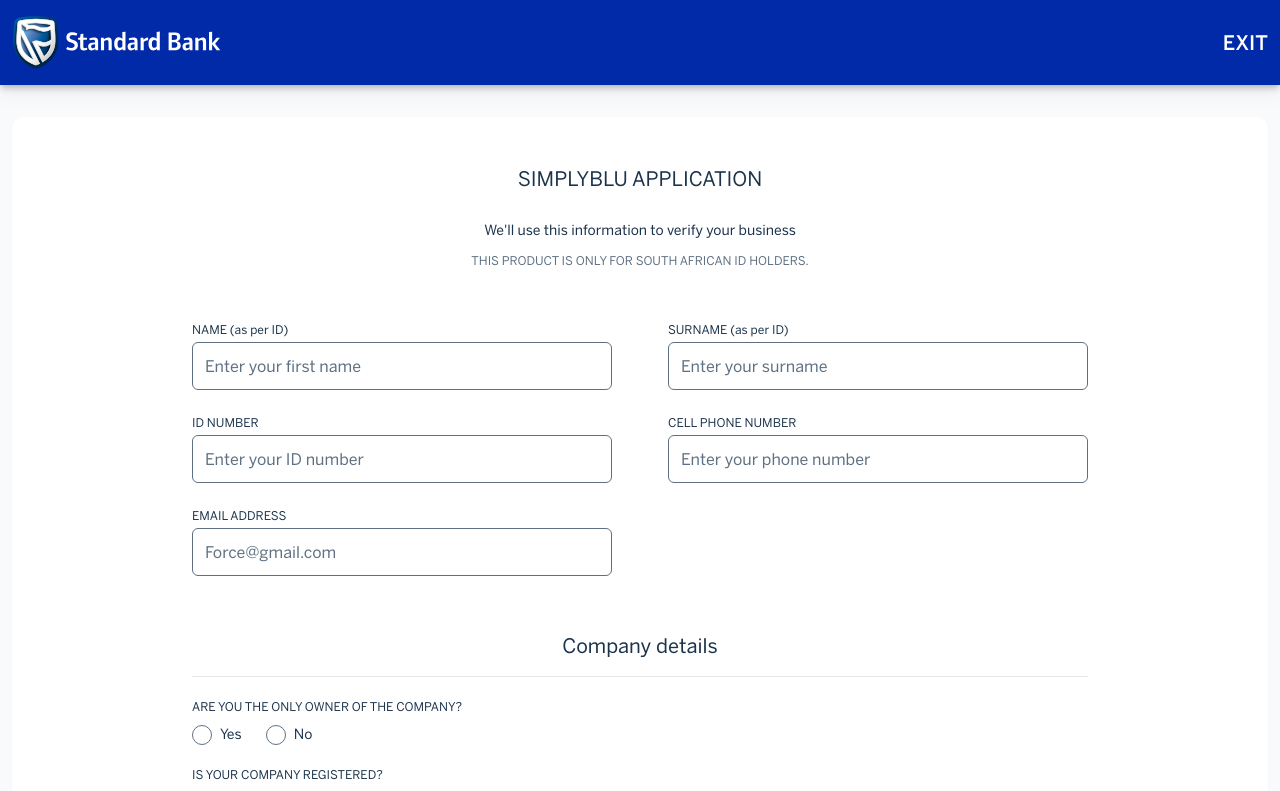
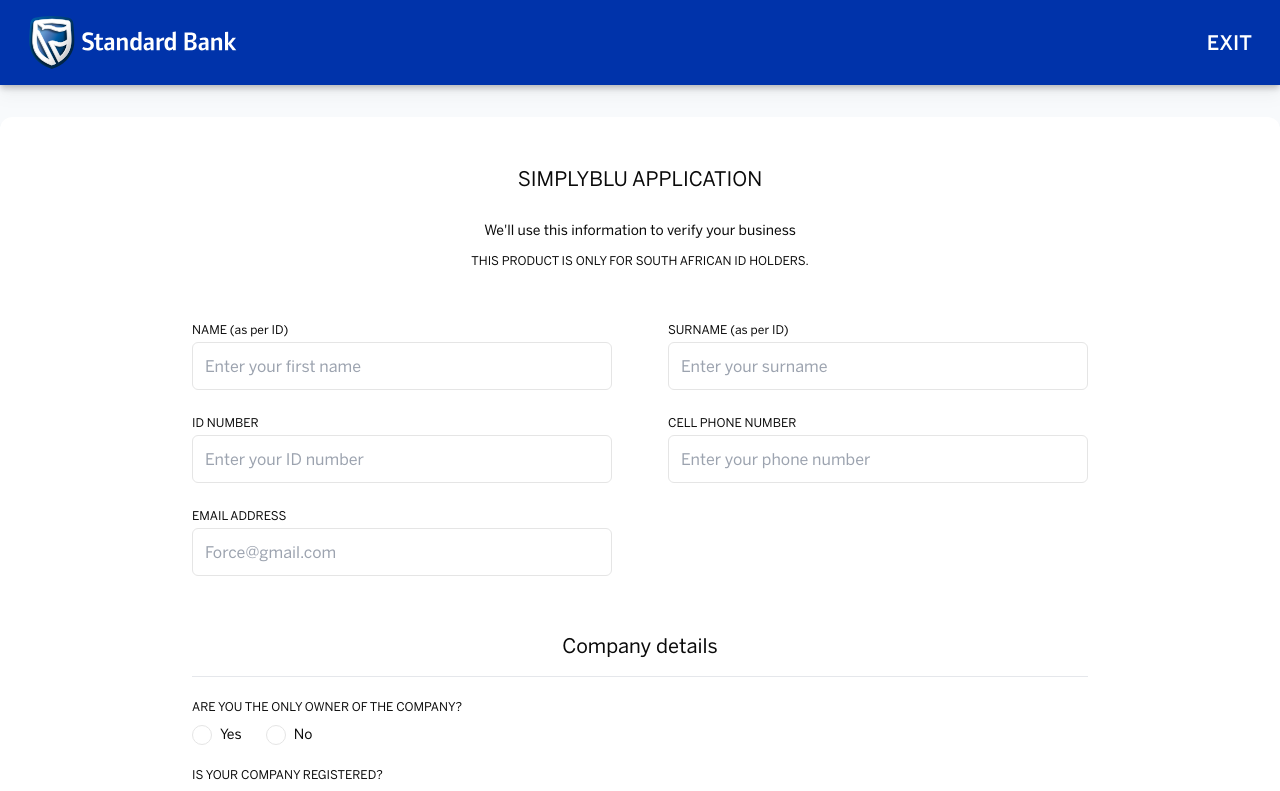
Before and after one commit to vijayreddywebtechy/simplyblu, a Next.js app: page /simplyblu in a window 1280 px wide. Shown: the top 791 px of the page. Built offline with nearby package versions, Linux system fonts and the light colour scheme.

Commit message:
theme colors added

```diff
--- a/app/globals.css
+++ b/app/globals.css
@@ -10,12 +10,20 @@
   -webkit-font-smoothing: antialiased;
   -moz-osx-font-smoothing: grayscale;
 }
-
+html {
+  overflow-x: hidden;
+}
 * {
   box-sizing: border-box;
   padding: 0;
   margin: 0;
 }
+body {
+  -webkit-font-smoothing: antialiased;
+  -moz-osx-font-smoothing: grayscale;
+  text-rendering: optimizeLegibility;       /* Sharper text rendering */
+}
+
 
 a {
   color: inherit;
@@ -36,90 +44,66 @@
 /* ===== Theme Variables (Light Mode) ===== */
 @layer base {
   :root {
-    /* Base Colors */
     --background: 0 0% 100%;
-    --foreground: 0 0% 9%;
-
+    --foreground: 0 0% 3.9%;
     --card: 0 0% 100%;
-    --card-foreground: 0 0% 9%;
-
+    --card-foreground: 0 0% 3.9%;
     --popover: 0 0% 100%;
-    --popover-foreground: 0 0% 9%;
-
-    /* Primary Colors - Blue Scale */
-    --primary: 212 100% 44%;           /* #0062e1 */
-    --primary-medium: 225 100% 40%;    /* #003fca */
-    --primary-dark: 225 100% 33%;      /* #0033aa */
-    --primary-foreground: 0 0% 98%;
-
-    /* Secondary Colors - Navy */
-    --secondary: 210 48% 20%;          /* #1a314d */
-    --secondary-foreground: 0 0% 100%;
-
-    /* Gray Shades */
-    --gray-light: 210 16% 44%;         /* #5c6c80 */
-    --gray-medium: 210 48% 20%;        /* #1a314d */
-    --gray-dark: 210 73% 3%;           /* #02070d */
-
-    /* Accent & Utility Colors */
-    --muted: 0 0% 96%;
-    --muted-foreground: 0 0% 45%;
-
-    --accent: 0 0% 96%;
+    --popover-foreground: 0 0% 3.9%;
+    --primary: 214 100% 44%; /* #0062E1 */
+    --primary-foreground: 0 0% 98%; /* 210 40% 98% */
+    --secondary: 213 50% 20%; /* #1A314D */
+    --secondary-foreground: 213 40% 95%; /* #F3F6FB */
+    --muted: 0 0% 96.1%;
+    --muted-foreground: 0 0% 45.1%;
+    --accent: 0 0% 96.1%;
     --accent-foreground: 0 0% 9%;
-
-    --border: 214 15% 91%;             /* #e3e6ea */
-    --input: 210 16% 44%;              /* #5c6c80 */
-    --ring: 212 100% 44%;              /* matches primary */
-
-    --destructive: 0 84% 60%;
-    --destructive-foreground: 0 0% 100%;
-
+    --destructive: 0 84.2% 60.2%;
+    --destructive-foreground: 0 0% 98%;
+    --border: 0 0% 89.8%;
+    --input: 0 0% 89.8%;
+    --ring: 0 0% 3.9%;
+    --chart-1: 12 76% 61%;
+    --chart-2: 173 58% 39%;
+    --chart-3: 197 37% 24%;
+    --chart-4: 43 74% 66%;
+    --chart-5: 27 87% 67%;
     --radius: 0.5rem;
   }
+  .dark {
+    --background: 0 0% 3.9%;
+    --foreground: 0 0% 98%;
+    --card: 0 0% 3.9%;
+    --card-foreground: 0 0% 98%;
+    --popover: 0 0% 3.9%;
+    --popover-foreground: 0 0% 98%;
+    --primary: 0 0% 98%;
+    --primary-foreground: 0 0% 9%;
+    --secondary: 0 0% 14.9%;
+    --secondary-foreground: 0 0% 98%;
+    --muted: 0 0% 14.9%;
+    --muted-foreground: 0 0% 63.9%;
+    --accent: 0 0% 14.9%;
+    --accent-foreground: 0 0% 98%;
+    --destructive: 0 62.8% 30.6%;
+    --destructive-foreground: 0 0% 98%;
+    --border: 0 0% 14.9%;
+    --input: 0 0% 14.9%;
+    --ring: 0 0% 83.1%;
+    --chart-1: 220 70% 50%;
+    --chart-2: 160 60% 45%;
+    --chart-3: 30 80% 55%;
+    --chart-4: 280 65% 60%;
+    --chart-5: 340 75% 55%;
+  }
+}
 
-  /* ===== Dark Mode ===== */
-  .dark {
-    --background: 0 0% 4%;
-    --foreground: 0 0% 98%;
 
-    --card: 0 0% 4%;
-    --card-foreground: 0 0% 98%;
 
-    --popover: 0 0% 4%;
-    --popover-foreground: 0 0% 98%;
-
-    --primary: 212 100% 60%;
-    --primary-medium: 225 100% 60%;
-    --primary-dark: 225 100% 40%;
-    --primary-foreground: 0 0% 4%;
-
-    --secondary: 215 28% 17%;
-    --secondary-foreground: 0 0% 98%;
-
-    --gray-light: 210 16% 60%;
-    --gray-medium: 215 28% 17%;
-    --gray-dark: 210 73% 8%;
-
-    --muted: 215 28% 17%;
-    --muted-foreground: 0 0% 64%;
-
-    --accent: 215 28% 17%;
-    --accent-foreground: 0 0% 98%;
-
-    --border: 215 28% 17%;
-    --input: 215 28% 17%;
-    --ring: 212 100% 60%;
-
-    --destructive: 0 63% 31%;
-    --destructive-foreground: 0 0% 100%;
-  }
-
-  /* Base Layer Defaults */
+@layer base {
   * {
     @apply border-border;
   }
-
   body {
     @apply bg-background text-foreground;
   }
--- a/app/simplyblu/application/page.jsx
+++ b/app/simplyblu/application/page.jsx
@@ -57,7 +57,7 @@
   ];
 
   return (
-    <div className="w-full max-w-7xl mx-auto py-10 px-3">
+    <div className="page-container py-10">
       <h1 className="text-2xl sm:text-3xl lg:text-[32px] font-normal text-gray-medium leading-tight mb-3.5">
         SimplyBlue Application
       </h1>
--- a/app/simplyblu/merchant-app-and-card-machine/page.jsx
+++ b/app/simplyblu/merchant-app-and-card-machine/page.jsx
@@ -28,8 +28,8 @@
     router.push("/simplyblu/application");
   };
   return (
-    <div className="bg-slate-50 px-3 py-8">
-      <div className="bg-white rounded-xl px-3 py-6 lg:p-14 max-w-7xl mx-auto">
+    <div className="bg-slate-50 py-8">
+      <div className="bg-white rounded-xl page-container py-6 lg:py-14">
         <div className="text-center mb-12 md:mb-16">
           <h1 className="text-2xl sm:text-3xl lg:text-[32px] font-normal text-gray-medium leading-tight mb-3.5">
             Merchant app and card machine
--- a/app/simplyblu/otp/page.jsx
+++ b/app/simplyblu/otp/page.jsx
@@ -11,8 +11,8 @@
   const router = useRouter();
 
   return (
-    <div className="bg-slate-50 px-3 py-5 md:py-8">
-      <div className="bg-white rounded-xl px-3 py-6 md:p-14 max-w-7xl mx-auto">
+    <div className="bg-slate-50 py-5 md:py-8">
+      <div className="bg-white rounded-xl page-container py-6 md:py-14">
         <div className="text-center mb-11">
           <h1 className="text-2xl sm:text-3xl lg:text-[32px] font-normal text-gray-medium leading-tight mb-3.5">
             Enter One-Time PIN (OTP)
--- a/app/simplyblu/page.jsx
+++ b/app/simplyblu/page.jsx
@@ -67,8 +67,8 @@
   };
 
   return (
-    <div className="bg-slate-50 min-h-screen py-8 px-3">
-      <div className="max-w-7xl mx-auto bg-white rounded-xl shadow-sm p-6 sm:p-8 lg:p-12">
+    <div className="bg-slate-50 min-h-screen py-8">
+      <div className="page-container bg-white rounded-xl shadow-sm p-6 sm:p-8 lg:p-12">
         <div className="max-w-4xl mx-auto">
           {/* Title */}
           <div className="text-center mb-12">
--- a/app/simplyblu/submitted/page.jsx
+++ b/app/simplyblu/submitted/page.jsx
@@ -20,8 +20,7 @@
 
 const page = () => {
   return (
-    <div className="px-3">
-      <div className="w-full max-w-7xl mx-auto py-5 sm:py-14">
+      <div className="page-container py-5 sm:py-14">
         <Image
           src={successIcon}
           width={54}
@@ -208,7 +207,6 @@
           Sign in to business banking
         </Button>
       </div>
-    </div>
   );
 };
 
--- a/components/ui/Footer.jsx
+++ b/components/ui/Footer.jsx
@@ -7,7 +7,7 @@
 
 const Footer = () => {
   return (
-<div className="w-full max-w-7xl mx-auto px-4 py-6 md:py-2 flex flex-col md:flex-row items-center justify-between gap-8">
+<div className="page-container py-6 md:py-2 flex flex-col md:flex-row items-center justify-between gap-8">
   {/* Left Section */}
   <div className="flex flex-col md:flex-row items-center md:items-start text-center md:text-left gap-6 md:gap-16">
     <h5 className="font-bspro text-2xl md:text-3xl text-white font-medium mb-4 md:mb-0 leading-tight ">
--- a/components/ui/Header.jsx
+++ b/components/ui/Header.jsx
@@ -6,7 +6,7 @@
 
 const Header = () => {
   return (
-    <div className='w-full max-w-7xl mx-auto py-4 flex items-center justify-between gap-4'>
+    <div className='page-container py-4 flex items-center justify-between gap-4'>
         <Link href="/simplyblu">
             <Image
               src={standartbankLogo}
--- a/components/ui/button.jsx
+++ b/components/ui/button.jsx
@@ -4,23 +4,24 @@
 
 import { cn } from "@/lib/utils"
 
+// focus-visible:ring-2 focus-visible:ring-ring focus-visible:ring-offset-2 ring-offset-background
 const buttonVariants = cva(
-  "inline-flex items-center justify-center gap-2 whitespace-nowrap rounded-md text-sm font-medium ring-offset-background transition-colors focus-visible:outline-none focus-visible:ring-2 focus-visible:ring-ring focus-visible:ring-offset-2 disabled:pointer-events-none disabled:opacity-50 [&_svg]:pointer-events-none [&_svg]:size-4 [&_svg]:shrink-0",
+  "inline-flex items-center justify-center gap-1.5 whitespace-nowrap rounded-lg text-sm font-medium transition-colors focus-visible:outline-none disabled:pointer-events-none disabled:opacity-50 [&_svg]:pointer-events-none [&_svg]:size-4 [&_svg]:shrink-0",
   {
     variants: {
       variant: {
-        default: "bg-primary text-white hover:bg-primary/90",
+        default: "bg-primary text-primary-foreground hover:bg-primary-dark",
         destructive:
           "bg-destructive text-destructive-foreground hover:bg-destructive/90",
         outline:
-          "border border-input bg-background hover:bg-accent hover:text-accent-foreground",
+          "border border-primary text-primary bg-background hover:bg-accent hover:text-primary-dark",
         secondary:
           "bg-secondary text-secondary-foreground hover:bg-secondary/80",
         ghost: "hover:bg-accent hover:text-accent-foreground",
         link: "text-primary underline-offset-4 hover:underline",
       },
       size: {
-        default: "h-10 px-4 py-2",
+        default: "h-12 md:h-[50px] px-4 py-2",
         sm: "h-9 rounded-md px-3",
         lg: "h-11 rounded-md px-8",
         icon: "h-10 w-10",
--- a/tailwind.config.js
+++ b/tailwind.config.js
@@ -12,44 +12,60 @@
   		colors: {
   			primary: {
   				DEFAULT: 'hsl(var(--primary))',
-          medium: 'hsl(var(--primary-medium))',
-          dark: 'hsl(var(--primary-dark))',
-          foreground: 'hsl(var(--primary-foreground))',
+  				dark: '#0033AA',
+  				medium: '#0051FF',
+  				light: '#66A3FF',
+  				deep: '#00164E',
+  				foreground: 'hsl(var(--primary-foreground))'
   			},
   			secondary: {
   				DEFAULT: 'hsl(var(--secondary))',
-          foreground: 'hsl(var(--secondary-foreground))',
+  				foreground: 'hsl(var(--secondary-foreground))'
   			},
-        gray: {
-          light: 'hsl(var(--gray-light))',
-          medium: 'hsl(var(--gray-medium))',
-          dark: 'hsl(var(--gray-dark))',
+  			neutral: {
+  				'100': '#F4F5F7',
+  				'150': '#F5F5F5',
+  				'200': '#E3E6EA',
+  				'300': '#CED3D9',
+  				'500': '#697786',
+  				'600': '#616161',
+  				'700': '#5C6C80',
+  				'800': '#465463',
+  				'900': '#222E37',
+  				'950': '#02070D'
   			},
   			background: 'hsl(var(--background))',
   			foreground: 'hsl(var(--foreground))',
   			card: {
   				DEFAULT: 'hsl(var(--card))',
-          foreground: 'hsl(var(--card-foreground))',
+  				foreground: 'hsl(var(--card-foreground))'
   			},
   			popover: {
   				DEFAULT: 'hsl(var(--popover))',
-          foreground: 'hsl(var(--popover-foreground))',
+  				foreground: 'hsl(var(--popover-foreground))'
   			},
   			muted: {
   				DEFAULT: 'hsl(var(--muted))',
-          foreground: 'hsl(var(--muted-foreground))',
+  				foreground: 'hsl(var(--muted-foreground))'
   			},
   			accent: {
   				DEFAULT: 'hsl(var(--accent))',
-          foreground: 'hsl(var(--accent-foreground))',
+  				foreground: 'hsl(var(--accent-foreground))'
   			},
   			destructive: {
   				DEFAULT: 'hsl(var(--destructive))',
-          foreground: 'hsl(var(--destructive-foreground))',
+  				foreground: 'hsl(var(--destructive-foreground))'
   			},
   			border: 'hsl(var(--border))',
   			input: 'hsl(var(--input))',
   			ring: 'hsl(var(--ring))',
+  			chart: {
+  				'1': 'hsl(var(--chart-1))',
+  				'2': 'hsl(var(--chart-2))',
+  				'3': 'hsl(var(--chart-3))',
+  				'4': 'hsl(var(--chart-4))',
+  				'5': 'hsl(var(--chart-5))'
+  			}
   		},
       fontFamily: {
         bspro: ['var(--font-bspro)', 'system-ui', '-apple-system', 'sans-serif']
```
Also changed, not shown: app/simplyblu/select-suits/page.jsx (+13 -13 lines). Lines whose indentation alone changed are shown as unchanged.
